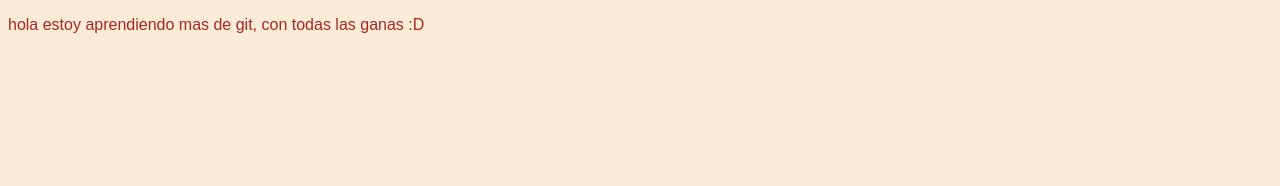
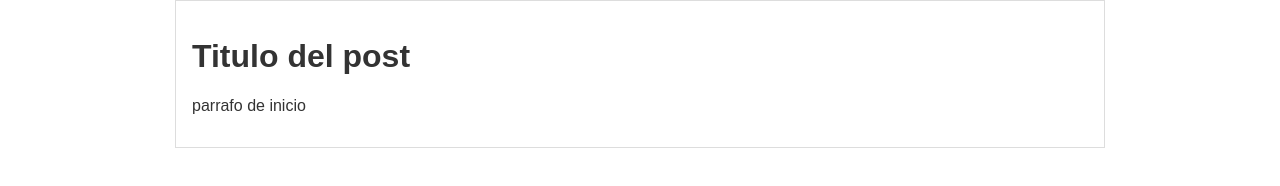
Before and after one commit to Magonzalez1809/hyperblog, a plain HTML site: page index.html in a window 1280 px wide. Drawn offline with Linux system fonts and the light colour scheme.

Commit message:
Se cambios al proyecto

```diff
--- a/css/style.css
+++ b/css/style.css
@@ -1,7 +1,22 @@
 body {
 
-    background-color:antiquewhite;
-    font-family: Arial, Helvetica, sans-serif;
-    color: brown;
+    color : #333;
+    text-align: center ;
+    font-family: "Arial";
+    margin: 0;
+    padding: 0;
 
 }
+
+#container
+{
+    width: 70%;
+    padding: 1em;
+    text-align: left;
+    border:1px solid #ddd;
+    margin: 0 auto;
+}
+
+#container h1 {
+    font-size: 20 px;
+}
--- a/index.html
+++ b/index.html
@@ -8,7 +8,11 @@
     <title>Git</title>
 </head>
 <body>
-    <p>hola estoy aprendiendo mas de git, con todas las ganas :D</p>
-
+    <div id="container">
+        <div id="post">
+            <h1>Titulo del post</h1>
+            <p>parrafo de inicio</p>
+        </div>
+    </div>
 </body>
 </html>
```
